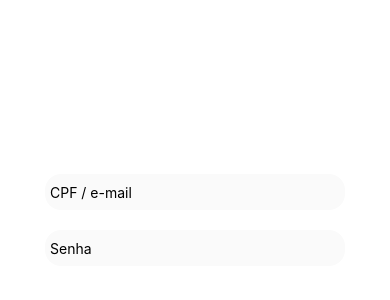
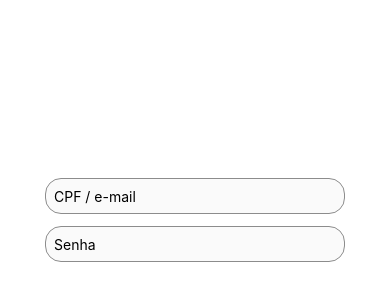
Before and after one commit to vinibmittmann/Carteira-de-Vacinacao-Digital, a React Native app: screen / in a window 390 px wide. Shown: the part 202-502 px from the top of the page. Built offline with nearby package versions, Linux system fonts and the light colour scheme.

Commit message:
add styles e fontes

```diff
--- a/styles.js
+++ b/styles.js
@@ -13,9 +13,30 @@ export const styles = StyleSheet.create({
         width: 300,
         height: 36,
         backgroundColor: "#FAFAFA",
-      marginVertical: 10,
+        marginVertical: 6,
         includeFontPadding: true,
-      paddingLeft: 5,
+        paddingLeft: 8,
         borderRadius: 16,
+        borderColor: "#8C8C8C",
+        borderWidth: 1
+    },
+    button: {
+        fontSize: 14,
+        backgroundColor: "#153586",
+        width: 191,
+        height: 36,
+        borderRadius: 16,
+        justifyContent: "center",
+        paddingBottom: 2,
+        marginVertical: 50
+    },
+    buttonTitle: {
+        fontFamily: "Inter-Bold",
+        color: "white",
+        textAlign: "center",
+    },
+    logo: {
+        fontFamily: "Andika-Regular",
+        fontSize: 20,
     }
 });
```
Also changed, not shown: Fontes/Andika-Regular.ttf (added), Fontes/Inter-Bold.ttf (added). Lines whose indentation alone changed are shown as unchanged.
